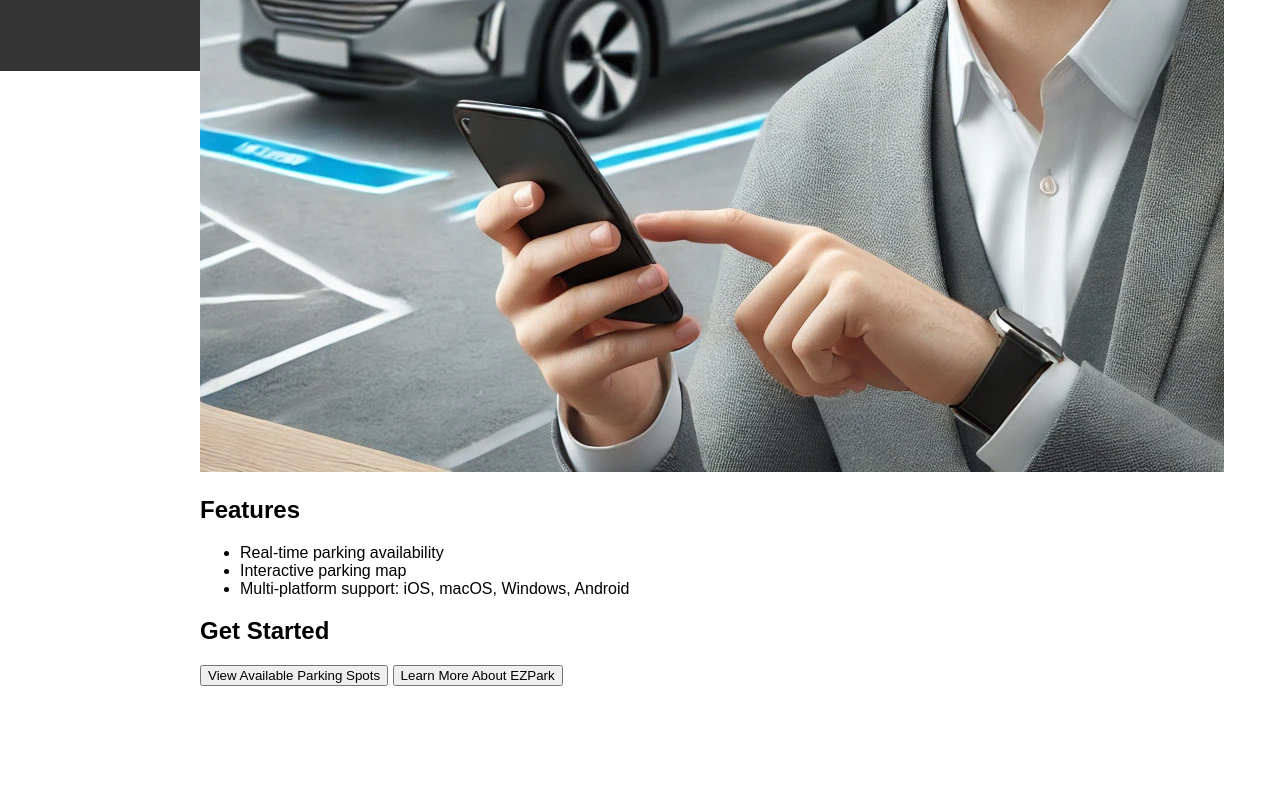
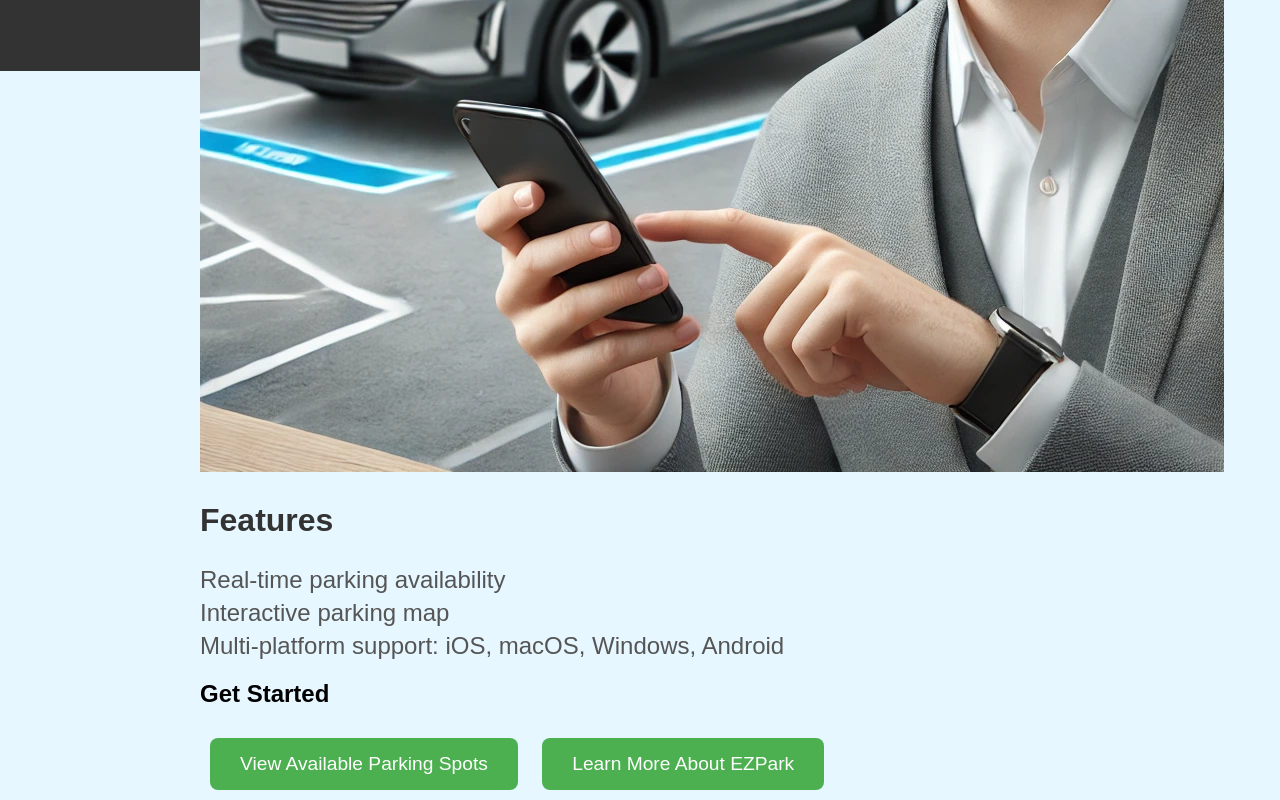
Before and after one commit to QuellaMC/EZPark, a plain HTML site: page ezpark-web/public/index.html in a window 1280 px wide. Shown: the part 770-1570 px from the top of the page. Before the commit the page ends 1456 px from the top, so only its background shows below. Drawn offline with Linux system fonts and the light colour scheme.

Commit message:
Add files via upload
button and background design

```diff
--- a/ezpark-web/public/styles.css
+++ b/ezpark-web/public/styles.css
@@ -3,6 +3,42 @@ html, body {
     margin: 0;
     padding: 0;
     font-family: Arial, sans-serif;
+    background-color: #e6f7ff;
+}
+
+.buttons-section button {
+    padding: 15px 30px;
+    font-size: 1.2em;
+    background-color: #4CAF50;
+    color: white;
+    border: none;
+    border-radius: 8px;
+    margin: 10px;
+    cursor: pointer;
+    transition: background-color 0.3s, transform 0.2s;
+}
+
+.buttons-section button:hover {
+    background-color: #45a049;
+    transform: scale(1.05);
+}
+
+.features-section h2 {
+    font-family: 'Cursive', sans-serif;
+    font-size: 2em;
+    color: #333;
+}
+
+.features-section ul {
+    list-style-type: none;
+    padding: 0;
+}
+
+.features-section ul li {
+    font-family: 'Cursive', sans-serif;
+    font-size: 1.5em;
+    color: #555;
+    margin: 5px 0;
 }
 
 .sidebar {
```
